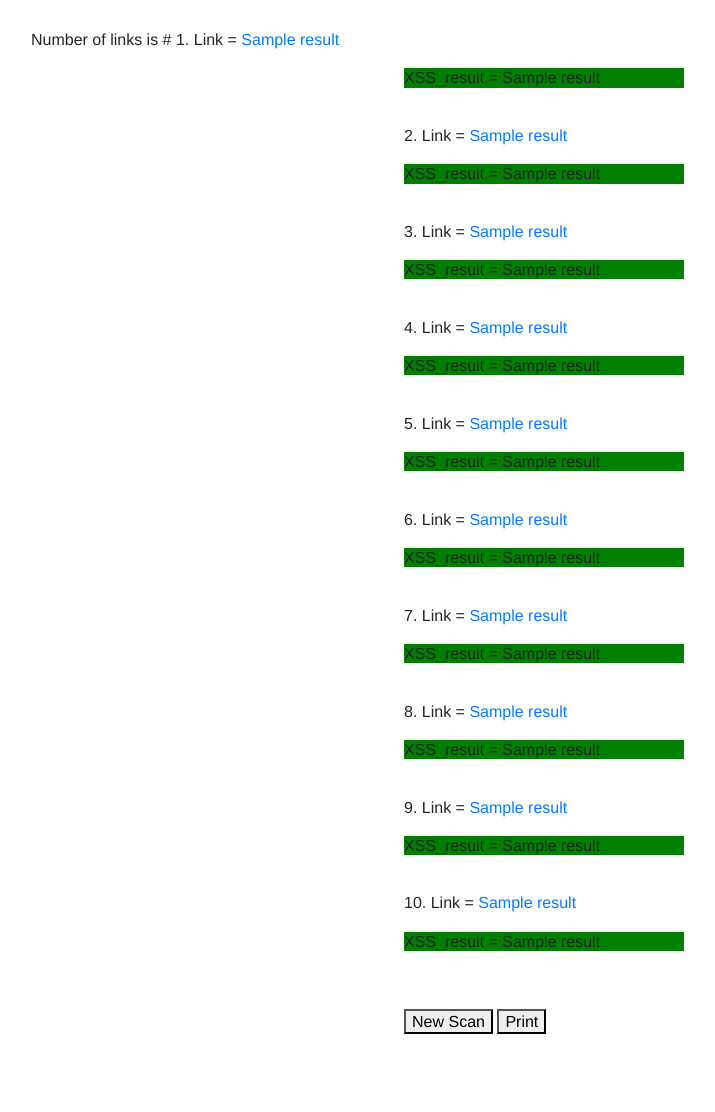
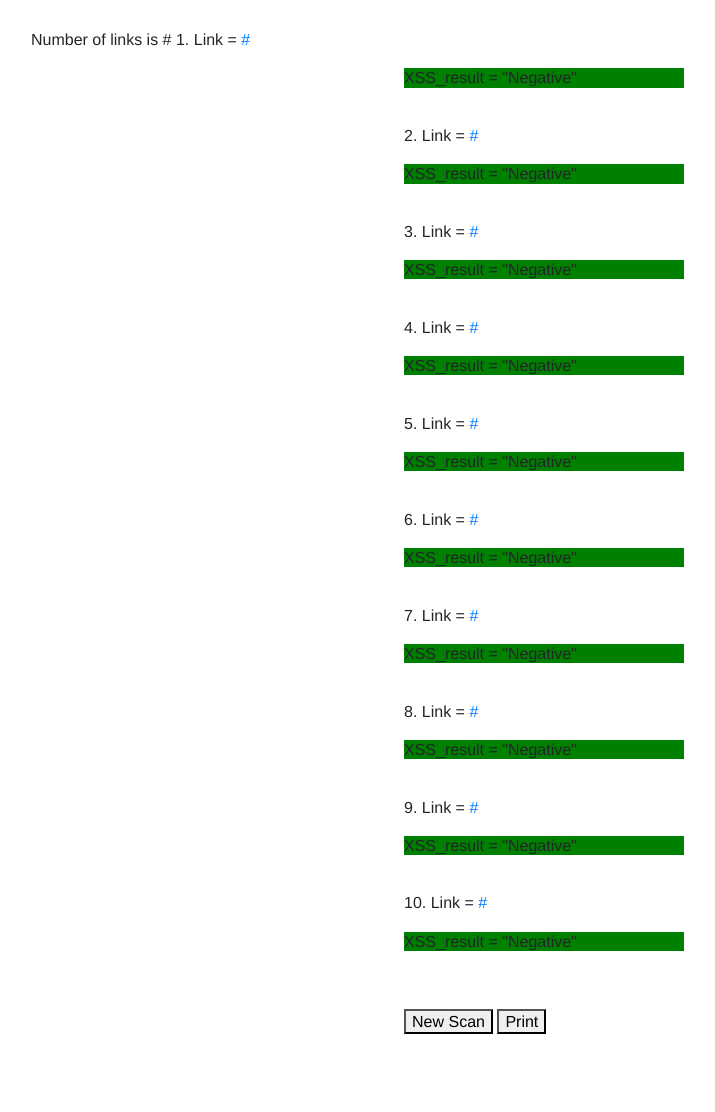
Before and after one commit to kevin-411/XSS_Scrapper, a Flask app: template templates/result.html in a window 1280 px wide. Shown: the whole page, without its empty margins (96-811 px from the left). Run offline with Flask 2, Linux system fonts and the light colour scheme; the template is opened without the code that fills it: most values are stand-ins (such as "Sample title", 1, 10 or a date in 2020).

Commit message:
fixed display of results on database reads

```diff
--- a/templates/result.html
+++ b/templates/result.html
@@ -6,7 +6,7 @@
 
 {{ link+1 }}. Link =
 
-{% if results[link]['xss_result']!="Positive"%}
+{% if not results[link]['xss_result'] %}
 <a href="{{results[link][1]}}"> {{results[link][1]}}</a> <br>&nbsp<br>
   {% else %}
 <a href="{{results[link]['link']}}">{{results[link]['link']}}</a> <br>&nbsp<br>
@@ -16,9 +16,11 @@
 {% if results[link]['xss_result']=="Positive" %}
 <p style="background-color: red;" >
   XSS_result = {{results[link]['xss_result']}}</p> <br>&nbsp<br><p>
+
   {% else %}
 <p style="background-color: green;" >
-XSS_result = {{results[link][2]}}</p> <br>&nbsp<br><p>
+  XSS_result = "Negative"</p> <br>&nbsp<br><p>
+
   {%  endif %}
 
   {% if results[link]['xss_result']=="Positive" %}
```
